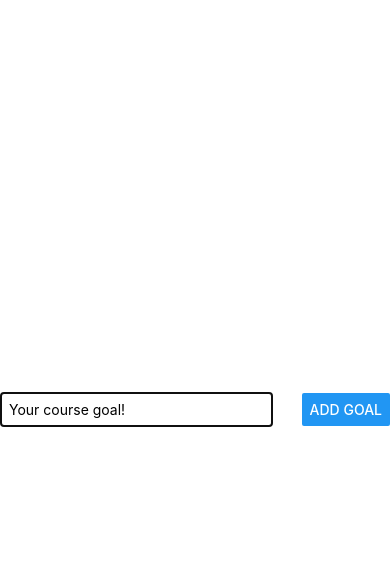
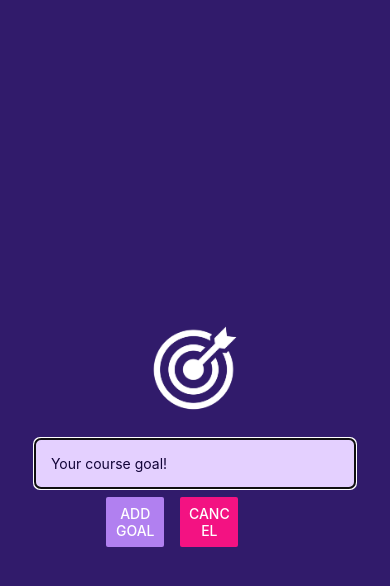
Before and after one commit to glowingmanagement/react-native-goals-list, a React Native app: screen / in a window 390 px wide. Both pictures are taken after a click on the button "ADD NEW GOAL". Shown: the top 586 px of the page. Built offline with nearby package versions, Linux system fonts and the light colour scheme.

Commit message:
styling update

```diff
--- a/App.js
+++ b/App.js
@@ -11,11 +11,16 @@
     setModalIsVisible(true);
   };
 
+  const endAddGoalHandler = () => {
+    setModalIsVisible(false);
+  };
+
   const addGoalHandler = (enteredGoalText) => {
     setCourseGoals((currentCourseGoals) => [
       ...currentCourseGoals,
       { text: enteredGoalText, id: Math.random().toString() },
     ]);
+    endAddGoalHandler();
   };
 
   const deleteGoalHandler = (id) => {
@@ -31,7 +36,11 @@
         color="#5e0acc"
         onPress={startAddGoalHandler}
       />
-      <GoalInput visible={modalIsVisible} onAddGoal={addGoalHandler} />
+      <GoalInput
+        visible={modalIsVisible}
+        onAddGoal={addGoalHandler}
+        onCancel={endAddGoalHandler}
+      />
       <View style={styles.goalsContainer}>
         <FlatList
           data={courseGoals}
--- a/components/GoalInput.js
+++ b/components/GoalInput.js
@@ -1,5 +1,12 @@
 import { useState } from "react";
-import { StyleSheet, View, Button, TextInput, Modal } from "react-native";
+import {
+  StyleSheet,
+  View,
+  Button,
+  TextInput,
+  Modal,
+  Image,
+} from "react-native";
 
 const GoalInput = (props) => {
   const [enteredGoalText, setEnteredGoalText] = useState("");
@@ -16,13 +23,24 @@
   return (
     <Modal visible={props.visible} animationType="slide">
       <View style={styles.inputContainer}>
+        <Image
+          style={styles.image}
+          source={require("../assets/images/goal.png")}
+        />
         <TextInput
           style={styles.textInput}
           placeholder="Your course goal!"
           onChangeText={goalInputHandler}
           value={enteredGoalText}
         />
-        <Button title="Add Goal" onPress={addGoalHandler} />
+        <View style={styles.buttonContainer}>
+          <View style={styles.button}>
+            <Button title="Add Goal" onPress={addGoalHandler} color="#b180f0" />
+          </View>
+          <View style={styles.button}>
+            <Button title="Cancel" onPress={props.onCancel} color="#f31282" />
+          </View>
+        </View>
       </View>
     </Modal>
   );
@@ -33,18 +51,31 @@
 const styles = StyleSheet.create({
   inputContainer: {
     flex: 1,
-    flexDirection: "row",
-    justifyContent: "space-between",
+    justifyContent: "center",
     alignItems: "center",
-    marginBottom: 24,
-    borderBottomWidth: 1,
-    borderColor: "#cccccc",
+    padding: 16,
+    backgroundColor: "#311b6b",
   },
   textInput: {
     borderWidth: 1,
-    borderColor: "#cccccc",
-    width: "70%",
-    padding: 8,
-    marginRight: 8,
+    borderColor: "#e4d0ff",
+    backgroundColor: "#e4d0ff",
+    width: "90%",
+    padding: 16,
+    color: "#120438",
+    borderRadius: 6,
+  },
+  buttonContainer: {
+    flexDirection: "row",
+  },
+  image: {
+    width: 100,
+    height: 100,
+    margin: 20,
+  },
+  button: {
+    width: "30%",
+    marginHorizontal: 8,
+    marginTop: 8,
   },
 });
```
Also changed, not shown: assets/images/goal.png (added).
